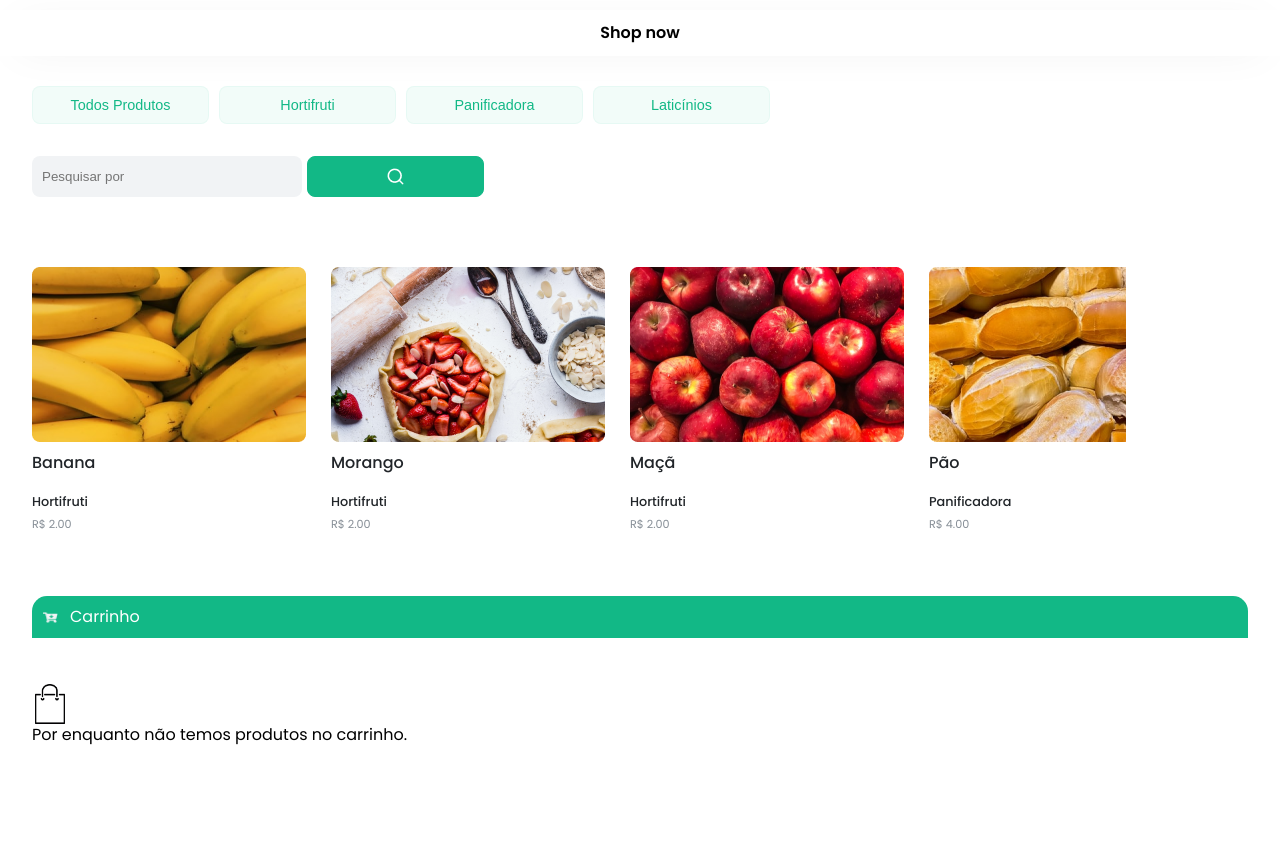
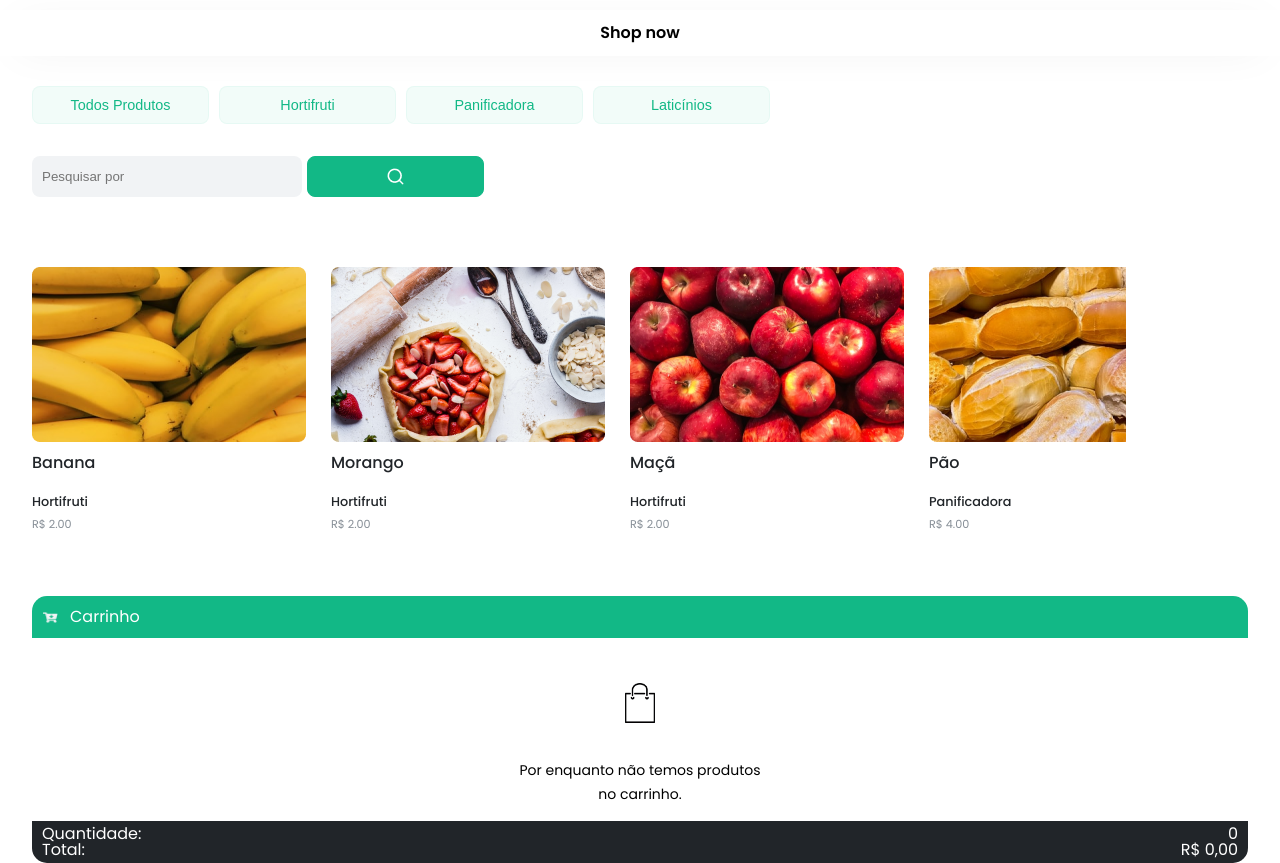
Before and after one commit to Kenzie-Academy-Brasil-Developers/entrega-lista-produtos-m2-sprint-1b-wesleydematos, a plain HTML site: page index.html in a window 1280 px wide. Before the commit the page ends 800 px from the top, so only its background shows below. Drawn offline with Linux system fonts and the light colour scheme.

Commit message:
alterações carrinho

```diff
--- a/index.html
+++ b/index.html
@@ -66,9 +66,21 @@
           <img src="./src/img/carrinho.png" alt="Carrinho de compras">
           <p>Carrinho</p>
         </div>
+
         <div class="conteudoCarrinho">
           <img src="./src/img/sacola.png" alt="Sacola de compras" width="36px" height="40px">
           <p>Por enquanto não temos produtos no carrinho.</p>
+        </div>
+
+        <div class="infoCarrinho">
+          <div class="quantProdutos">
+            <p>Quantidade:</p>
+            <span id="quantProduto">0</span>
+          </div>
+          <div class="totalProdutos">
+            <p>Total:</p>
+            <span id="totalProduto">R$ 0,00</span>
+          </div>
         </div>
       </section>
     </main>
--- a/src/css/style.css
+++ b/src/css/style.css
@@ -229,10 +229,9 @@ padding: 5px;
     color: #ffffff;
     border-top-left-radius: 15px;
     border-top-right-radius: 15px;
-    min-width: 350px;
     min-height: 42px;
     margin-top: 21px;
-    margin-bottom: 46px;
+    margin-bottom: 15px;
     gap: 12px;
 }
 
@@ -241,3 +240,48 @@ padding: 5px;
     height: 11px;
     margin-left: 11px;
 }
+
+.conteudoCarrinho{
+    display: flex;
+    flex-direction: column;
+    align-items: center;
+}
+
+.conteudoCarrinho img{
+    margin-top: 30px;
+    margin-bottom: 35px;
+}
+
+.conteudoCarrinho p{
+    text-align: center;
+    font-weight: 400;
+    font-size: 14px;
+    line-height: 24px;
+    width: 243px;
+}
+
+.infoCarrinho{
+    display: flex;
+    flex-direction: column;
+    background-color: #212529;
+    color: #ffffff;
+    margin-top: 15px;
+    border-bottom-left-radius: 15px;
+    border-bottom-right-radius: 15px;
+}
+
+.quantProdutos{
+    display: flex;
+    flex-direction: row;
+    justify-content: space-between;
+    padding: 0 10px;
+    padding-top: 5px;
+}
+
+.totalProdutos{
+    display: flex;
+    flex-direction: row;
+    justify-content: space-between;
+    padding: 0 10px;
+    padding-bottom: 5px;
+}
```
